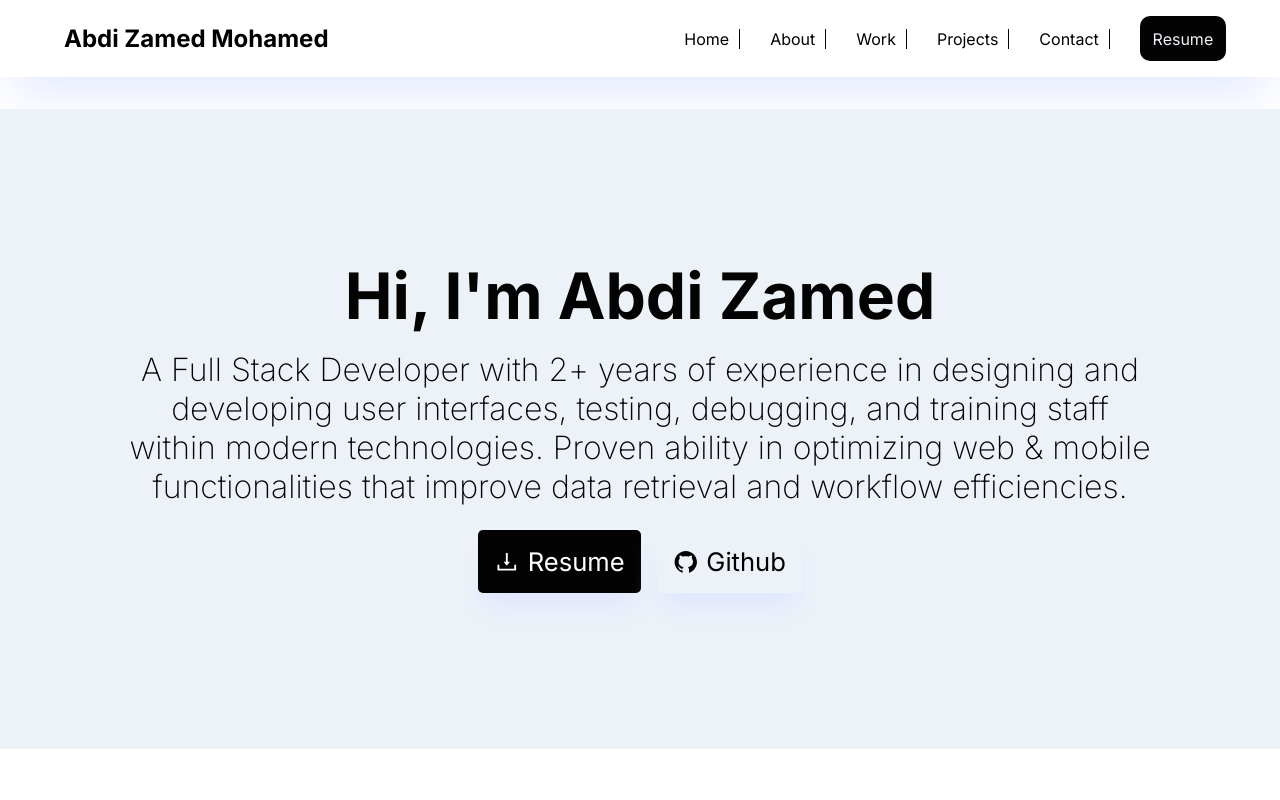
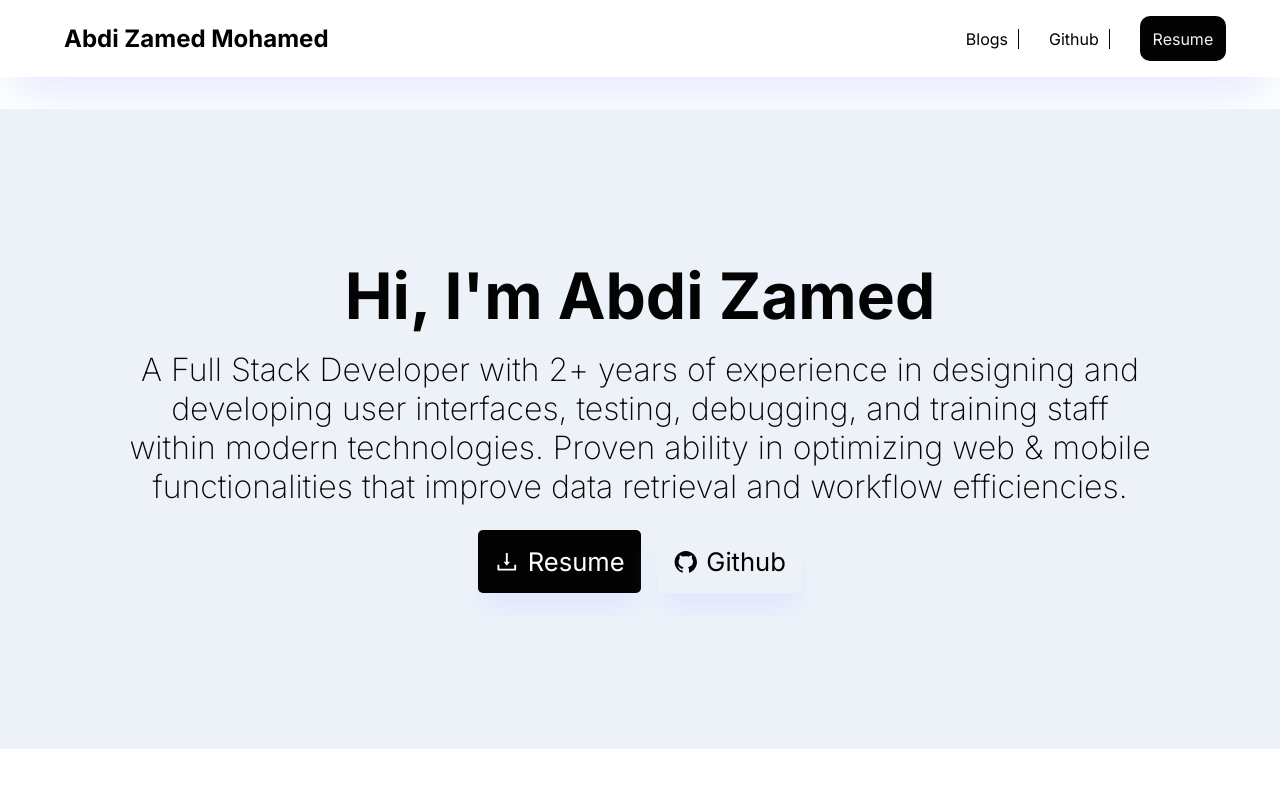
Before and after one commit to aaqyaar/abdizamed-v2.com, a Next.js app: page / in a window 1280 px wide. Shown: the top 800 px of the page. Built offline with nearby package versions, Linux system fonts and the light colour scheme.

Commit message:
Navbar updated, and prevented hydration failed error using React.Suspence

```diff
--- a/src/layouts/Navbar.tsx
+++ b/src/layouts/Navbar.tsx
@@ -7,6 +7,30 @@ import Link from "next/link";
 import { AiOutlineClose, AiOutlineMenu } from "react-icons/ai";
 
 type Props = {};
+
+interface INav {
+  href: string;
+  title: string;
+  target?: string;
+}
+const navigation: INav[] = [
+  { title: "Blogs", href: "/blogs" },
+  {
+    title: "Github",
+    href: "https://www.github.com/abdi-aaqyaar",
+    target: "_blank",
+  },
+];
+
+const RenderNavContent = ({ title, href, target }: INav) => {
+  return (
+    <li>
+      <Link href={href} target={target}>
+        {title}
+      </Link>
+    </li>
+  );
+};
 
 export default function Navbar({}: Props) {
   const [isOpen, setIsOpen] = React.useState(false);
@@ -20,28 +44,12 @@ export default function Navbar({}: Props) {
         </div>
         <div id="desktop-menu-nav">
           <ul className={styles.nav}>
+            {navigation.map((nav: INav, i) => (
+              <RenderNavContent key={i} {...nav} />
+            ))}
+            {/* resume pdf */}
             <li>
-              <Link href="#">Home</Link>
-            </li>
-            <li>
-              <Link href="#about">About</Link>
-            </li>
-            <li>
-              <Link href="#work">Work</Link>
-            </li>
-            <li>
-              <Link href="#projects">Projects</Link>
-            </li>
-            <li>
-              <Link href="#contact">Contact</Link>
-            </li>
-
-            <li>
-              <Link
-                href="/images/abdizamed.svg"
-                download
-                className={styles.resumeBtn}
-              >
+              <Link href="/abdizamed.pdf" download className={styles.resumeBtn}>
                 Resume
               </Link>
             </li>
@@ -64,28 +72,12 @@ export default function Navbar({}: Props) {
       <div id="mobile-nav">
         {isOpen && (
           <ul className={styles.mobileNav}>
+            {navigation.map((nav: INav, i) => (
+              <RenderNavContent key={i} {...nav} />
+            ))}
+            {/* resume pdf */}
             <li>
-              <Link href="#">Home</Link>
-            </li>
-            <li>
-              <Link href="#about">About</Link>
-            </li>
-            <li>
-              <Link href="#work">Work</Link>
-            </li>
-            <li>
-              <Link href="#projects">Projects</Link>
-            </li>
-            <li>
-              <Link href="#contact">Contact</Link>
-            </li>
-
-            <li>
-              <Link
-                href="/images/abdizamed.svg"
-                download
-                className={styles.resumeBtn}
-              >
+              <Link href="/abdizamed.pdf" download className={styles.resumeBtn}>
                 Resume
               </Link>
             </li>
```
Also changed, not shown: pages/_app.tsx (+6 -1 lines), 1 other file (tests, documents, lock files or other folders).
